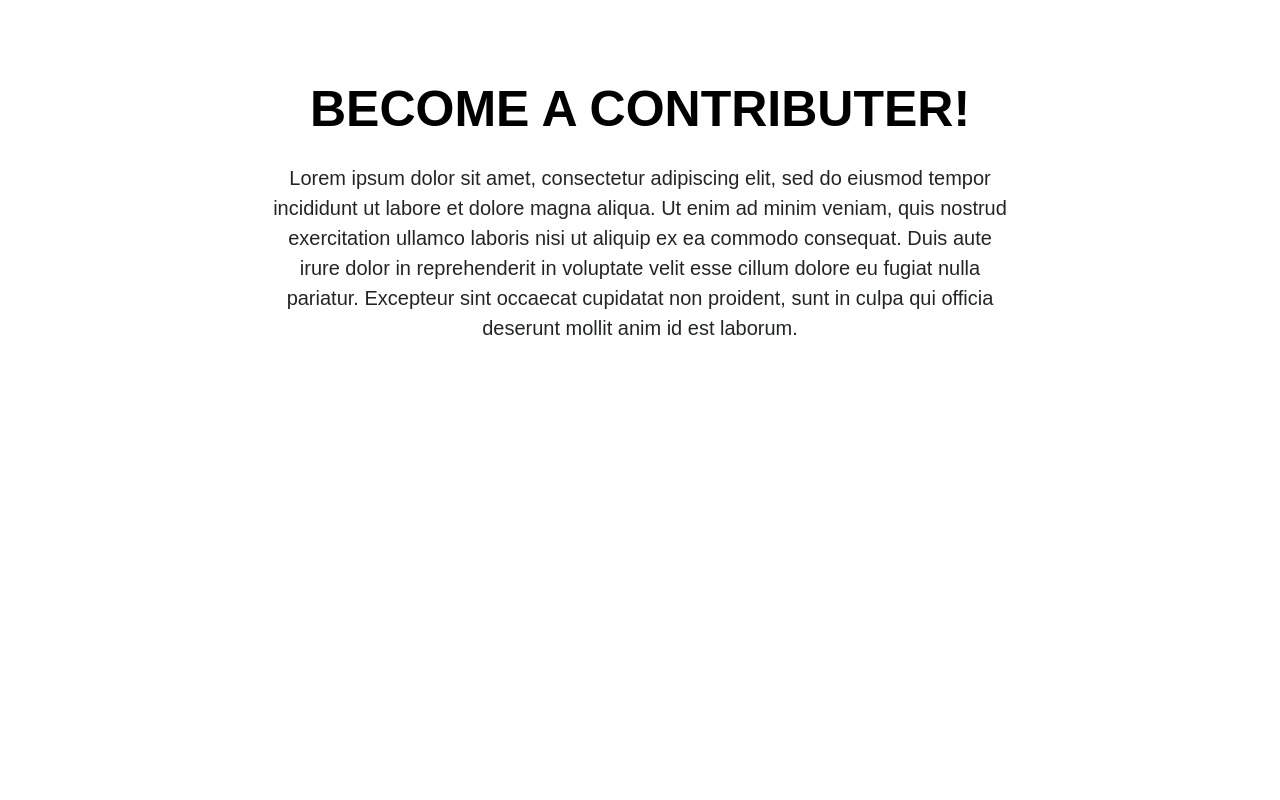
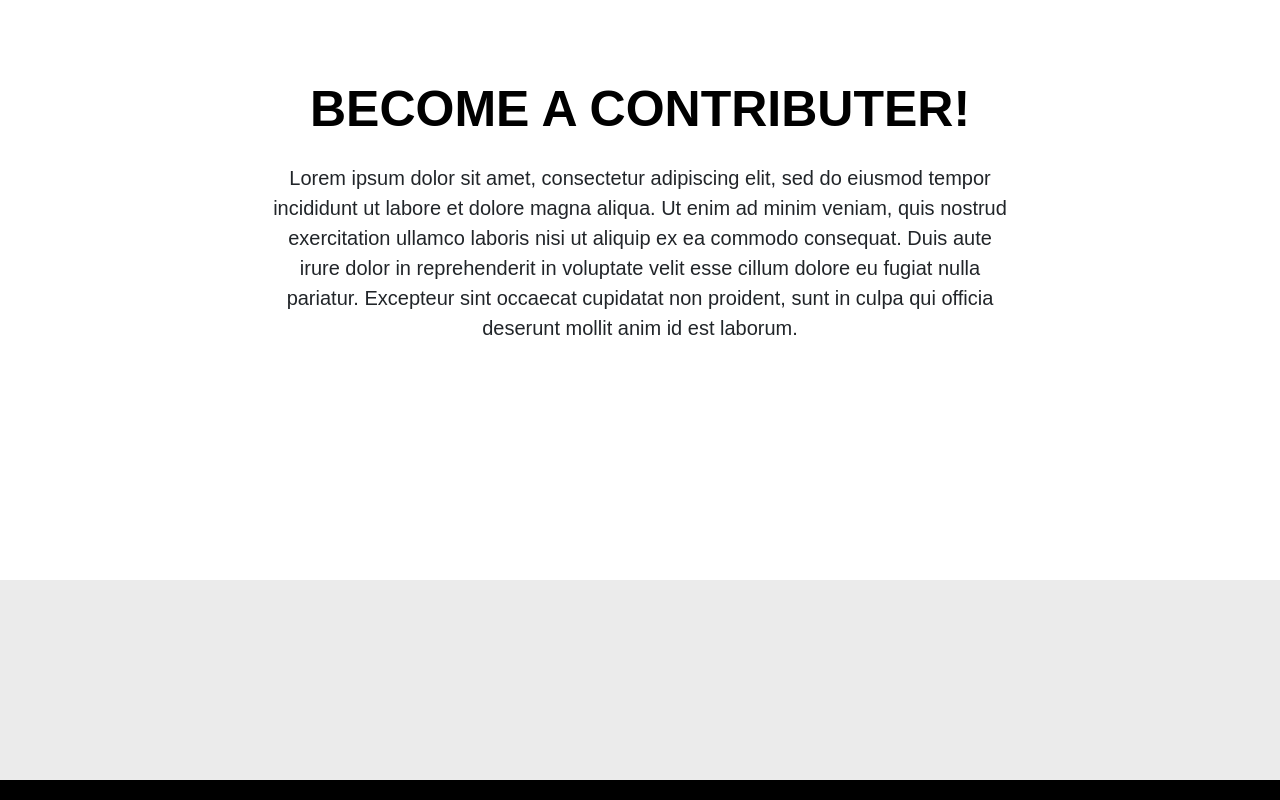
Before and after one commit to ChadlinMaalgraaff/USCS-Art_Project, a React (Create React App) app: page /store in a window 1280 px wide. Shown: the part 2993-3793 px from the top of the page. Before the commit the page ends 3573 px from the top, so only its background shows below. Built offline with nearby package versions, Linux system fonts and the light colour scheme.

Commit message:
Footer added

```diff
--- a/src/App.js
+++ b/src/App.js
@@ -2,6 +2,7 @@ import React from 'react';
 import Home from './Components/Home/Home';
 import Navbar from './Components/Navbar/Navbar';
 import { BrowserRouter, Route, Switch } from 'react-router-dom';
+import Footer from './Components/Footer/Footer';
 
 function App() {
   return (
@@ -9,6 +10,7 @@ function App() {
       <BrowserRouter>
         <Navbar />
         <Home />
+        <Footer />
       </BrowserRouter>
     </div>
   );
--- a/src/Components/Footer/Footer.js
+++ b/src/Components/Footer/Footer.js
@@ -4,7 +4,16 @@ class Footer extends Component {
 
     render() {
         return (
-            <h1>Footer</h1>
+            <div>
+                <div
+                style={{minHeight:'200px', backgroundColor:'#EBEBEB'}}
+                >
+                </div>
+                <div
+                style={{minHeight:'20px', backgroundColor:'black'}}
+                >
+                </div>
+            </div>
         );
     }
 }
```
